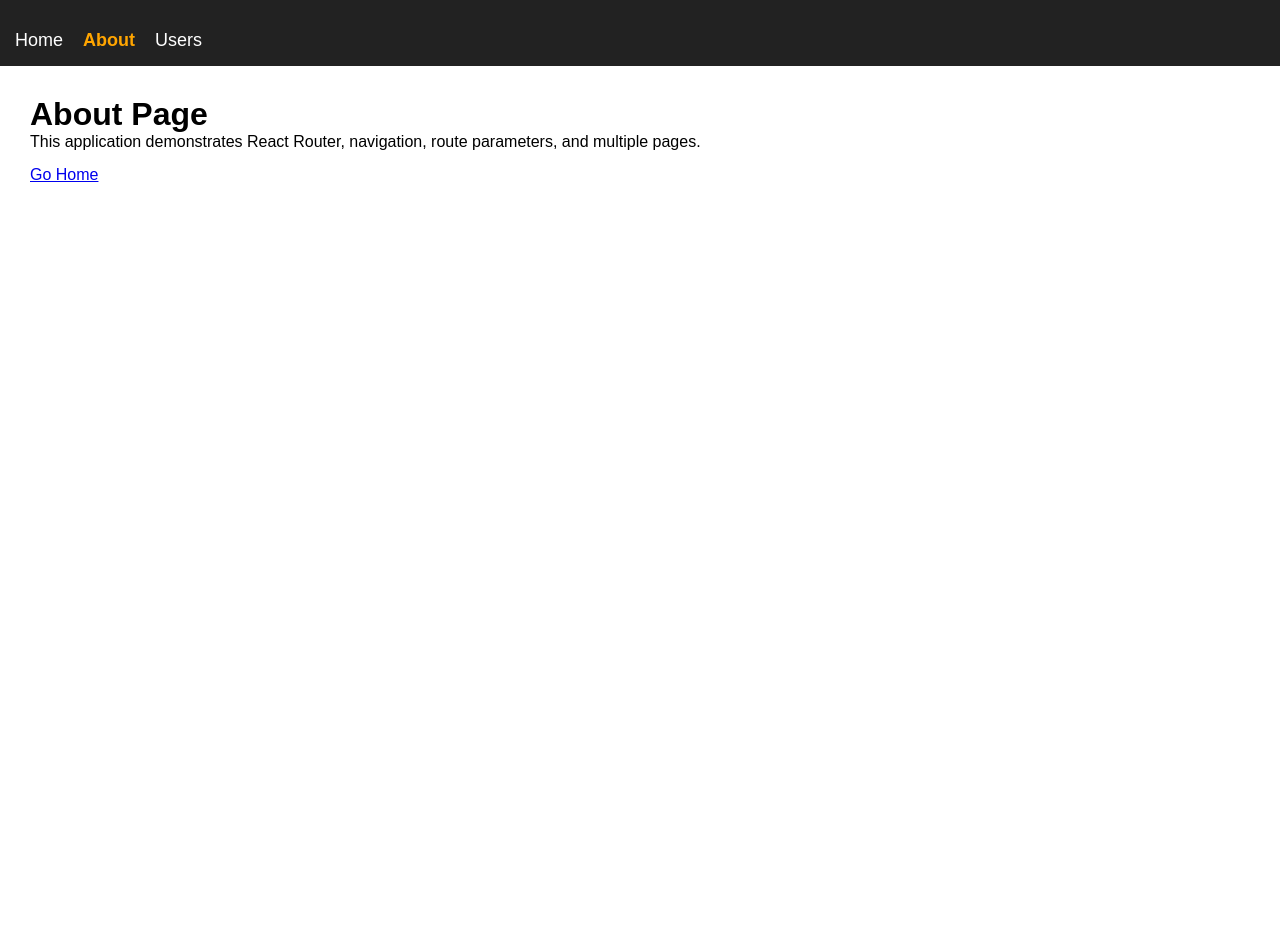
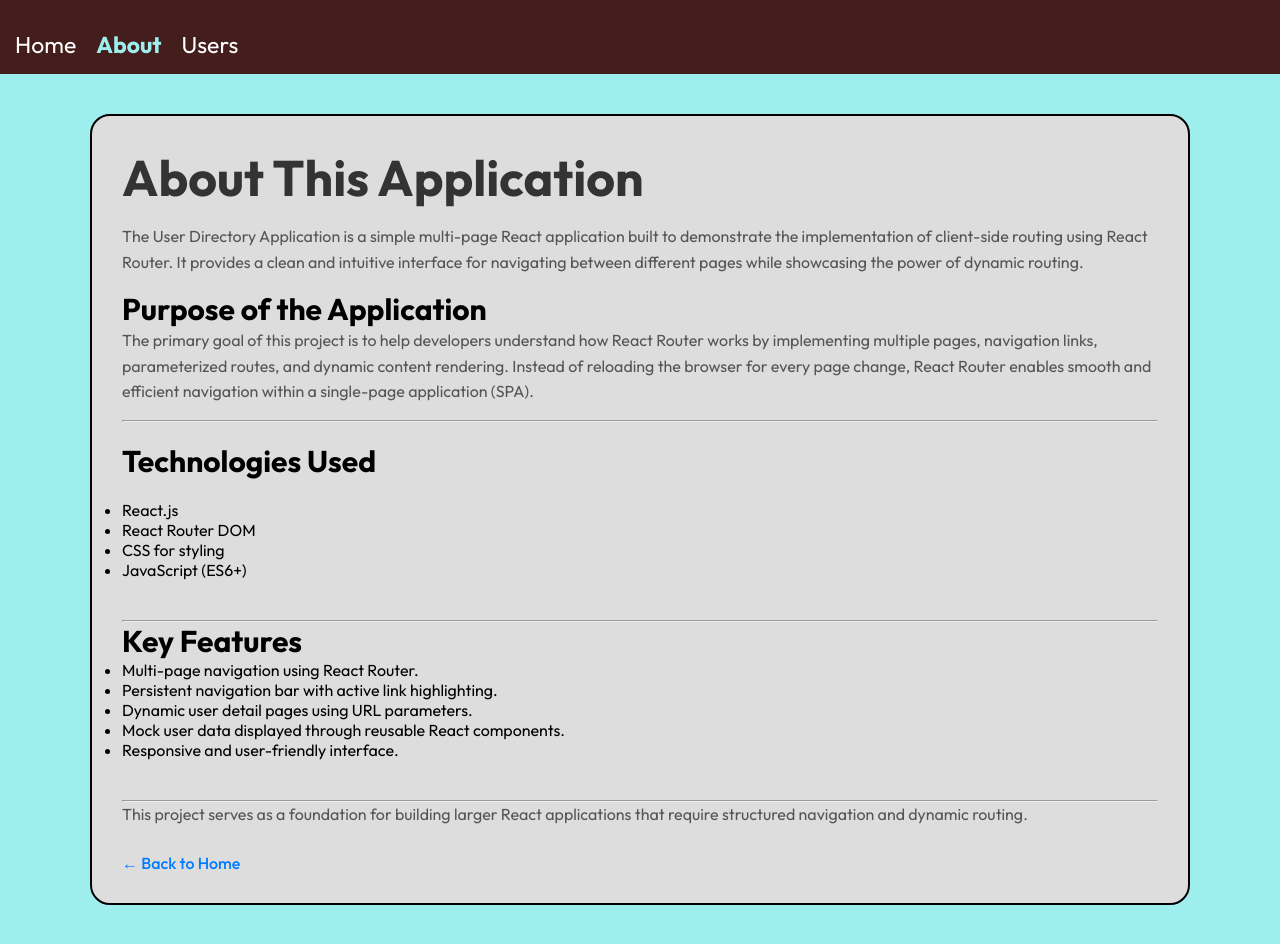
Before and after one commit to musradabdulkadir/react-router-assgnmt, a React (Vite) app: page /about in a window 1280 px wide. Before the commit the page ends 800 px from the top, so only its background shows below. Built offline with nearby package versions, Linux system fonts and the light colour scheme.

Commit message:
Solved All the issues

```diff
--- a/index.html
+++ b/index.html
@@ -1,13 +1,19 @@
 <!doctype html>
 <html lang="en">
+
 <head>
   <meta charset="UTF-8" />
+  <link rel="preconnect" href="https://fonts.googleapis.com">
+  <link rel="preconnect" href="https://fonts.gstatic.com" crossorigin>
+  <link href="https://fonts.googleapis.com/css2?family=Outfit:wght@100..900&display=swap" rel="stylesheet">
   <link rel="icon" type="image/svg+xml" href="/favicon.svg" />
   <meta name="viewport" content="width=device-width, initial-scale=1.0" />
   <title>react-router-assgnmnt</title>
 </head>
+
 <body>
   <div id="root"></div>
   <script type="module" src="/src/main.jsx"></script>
 </body>
+
 </html>
--- a/src/App.jsx
+++ b/src/App.jsx
@@ -1,11 +1,11 @@
 import { Routes, Route } from "react-router-dom";
-
+import "./pages/pages.css";
 import Navbar from "./components/Navbar";
 
 import Home from "./pages/Home";
 import About from "./pages/About";
 import Users from "./pages/Users";
-import UserDetail from "./pages/UserDetail";
+import UserDetail from "./pages/UserDetails";
 
 function App() {
   return (
--- a/src/components/Navbar.css
+++ b/src/components/Navbar.css
@@ -2,16 +2,16 @@ nav {
   display: flex;
   gap: 20px;
   padding: 15px;
-  background: #222;
+  background: #441d1d;
 }
 
 nav a {
   color: white;
   text-decoration: none;
-  font-size: 18px;
+  font-size: 23px;
 }
 
 nav a.active {
-  color: orange;
+  color: #9FEEEE;
   font-weight: bold;
 }
--- a/src/data/users.jsx
+++ b/src/data/users.jsx
@@ -1,9 +1,54 @@
 const users = [
-  { id: 1, name: "John Doe", email: "john@example.com" },
-  { id: 2, name: "Jane Smith", email: "jane@example.com" },
-  { id: 3, name: "Michael Brown", email: "michael@example.com" },
-  { id: 4, name: "Emily Davis", email: "emily@example.com" },
-  { id: 5, name: "David Wilson", email: "david@example.com" },
+  {
+    id: 1,
+    name: "John Doe",
+    email: "john@example.com",
+  },
+  {
+    id: 2,
+    name: "Jane Smith",
+    email: "jane@example.com",
+  },
+  {
+    id: 3,
+    name: "Michael Brown",
+    email: "michael@example.com",
+  },
+  {
+    id: 4,
+    name: "Emily Davis",
+    email: "emily@example.com",
+  },
+  {
+    id: 5,
+    name: "David Wilson",
+    email: "david@example.com",
+  },
+  {
+    id: 6,
+    name: "Sarah Johnson",
+    email: "sarah@example.com",
+  },
+  {
+    id: 7,
+    name: "James Anderson",
+    email: "james@example.com",
+  },
+  {
+    id: 8,
+    name: "Olivia Martinez",
+    email: "olivia@example.com",
+  },
+  {
+    id: 9,
+    name: "William Taylor",
+    email: "william@example.com",
+  },
+  {
+    id: 10,
+    name: "Sophia Thomas",
+    email: "sophia@example.com",
+  },
 ];
 
 export default users;
--- a/src/index.css
+++ b/src/index.css
@@ -2,7 +2,7 @@
   margin: 0;
   padding: 0;
   box-sizing: border-box;
-  font-family: Arial, sans-serif;
+  font-family: outfit;
 }
 
 .container {
--- a/src/pages/About.jsx
+++ b/src/pages/About.jsx
@@ -3,14 +3,55 @@ import { Link } from "react-router-dom";
 function About() {
   return (
     <div className="container">
-      <h1>About Page</h1>
+      <h1>About This Application</h1>
 
       <p>
-        This application demonstrates React Router, navigation, route
-        parameters, and multiple pages.
+        The User Directory Application is a simple multi-page React application
+        built to demonstrate the implementation of client-side routing using
+        React Router. It provides a clean and intuitive interface for navigating
+        between different pages while showcasing the power of dynamic routing.
       </p>
 
-      <Link to="/">Go Home</Link>
+      <h2>Purpose of the Application</h2>
+
+      <p>
+        The primary goal of this project is to help developers understand how
+        React Router works by implementing multiple pages, navigation links,
+        parameterized routes, and dynamic content rendering. Instead of
+        reloading the browser for every page change, React Router enables smooth
+        and efficient navigation within a single-page application (SPA).
+      </p>
+      <hr />
+      <br />
+      <h2>Technologies Used</h2>
+      <br />
+
+      <ul>
+        <li> React.js</li>
+        <li> React Router DOM</li>
+        <li>CSS for styling</li>
+        <li> JavaScript (ES6+)</li>
+      </ul>
+      <br />
+      <br />
+      <hr />
+
+      <h2>Key Features</h2>
+
+      <ul>
+        <li>Multi-page navigation using React Router.</li>
+        <li>Persistent navigation bar with active link highlighting.</li>
+        <li>Dynamic user detail pages using URL parameters.</li>
+        <li>Mock user data displayed through reusable React components.</li>
+        <li>Responsive and user-friendly interface.</li>
+      </ul><br /><br />
+<hr />
+      <p>
+        This project serves as a foundation for building larger React
+        applications that require structured navigation and dynamic routing.
+      </p>
+
+      <Link to="/">← Back to Home</Link>
     </div>
   );
 }
--- a/src/pages/Home.jsx
+++ b/src/pages/Home.jsx
@@ -1,19 +1,45 @@
-import { Link } from "react-router-dom";
 
-function Home() {
+export default function Home() {
   return (
     <div className="container">
-      <h1>Home Page</h1>
+      <h1>Welcome to the User Directory Application</h1>
 
-      <p>Welcome to the React Router Assignment.</p>
+      <p>
+        Welcome to the User Directory Application, a simple React project
+        designed to demonstrate the fundamentals of client-side routing using
+        React Router. This application allows users to navigate seamlessly
+        between different pages without reloading the browser, providing a fast
+        and smooth user experience.
+      </p>
 
-      <Link to="/about">About</Link>
+      <h2>About This Application</h2>
 
-      <br />
+      <p>
+        The application consists of four main sections: Home, About, Users, and
+        User Details. The Users page displays a list of mock user data, and each
+        user can be selected to view their detailed information, including their
+        name and email address. Dynamic routing is used to display information
+        based on the selected user's ID.
+      </p>
 
-      <Link to="/users">Users</Link>
+      <h2>Features</h2>
+
+      <ul>
+        <li> Responsive Home page with application overview.</li>
+        <li> About page describing the application's purpose.</li>
+        <li> User list generated from mock data.</li>
+        <li> Dynamic user detail pages using route parameters.</li>
+        <li> Persistent navigation bar with active link highlighting.</li>
+        <li> Fast navigation using React Router.</li>
+      </ul>
+      <br /><br />
+      <hr />
+
+      <p>
+        Use the navigation bar above to explore the different sections of the
+        application and experience how React Router enables smooth navigation
+        between pages.
+      </p>
     </div>
   );
 }
-
-export default Home;
--- a/src/pages/Pages.css
+++ b/src/pages/Pages.css
@@ -0,0 +1,72 @@
+.container {
+  max-width: 1100px;
+  margin: 40px auto;
+  padding: 20px;
+  background-color: #ddd;
+  border: 2px solid black;
+  border-radius: 20px;
+}
+body{
+    background-color: rgb(159, 238, 238);
+}
+
+h1{
+    font-size: 50px;
+}
+
+h2{
+    font-size: 30px;
+}
+
+
+
+.container h1 {
+  margin-bottom: 15px;
+  color: #333;
+}
+
+.container p {
+  margin-bottom: 15px;
+  line-height: 1.6;
+  color: #555;
+}
+
+.container a {
+  display: inline-block;
+  margin: 10px 10px 0 0;
+  text-decoration: none;
+  color: #007bff;
+  font-weight: 500;
+}
+
+.container a:hover {
+  text-decoration: underline;
+}
+
+.user-card {
+  background: #f8f9fa;
+  border: 1px solid #ddd;
+  padding: 15px;
+  margin: 12px 0;
+  border-radius: 8px;
+  transition: 0.3s;
+}
+
+.user-card:hover {
+  background: #eef5ff;
+  transform: translateY(-2px);
+}
+
+button {
+  margin-top: 20px;
+  padding: 10px 18px;
+  border: none;
+  background: #ff0000;
+  color: white;
+  border-radius: 5px;
+  cursor: pointer;
+}
+
+button:hover {
+  background: #f05f5f;
+}
--- a/src/pages/Users.jsx
+++ b/src/pages/Users.jsx
@@ -7,12 +7,15 @@ function Users() {
       <h1>Users</h1>
 
       {users.map((user) => (
-        <div key={user.id}>
+        <div className="user-card" key={user.id}>
           <Link to={`/users/${user.id}`}>
             {user.name}
           </Link>
         </div>
       ))}
+
+      <hr />
+      <Link to="/">← Back to Home</Link>
     </div>
   );
 }
```
Lines whose indentation alone changed are shown as unchanged.
